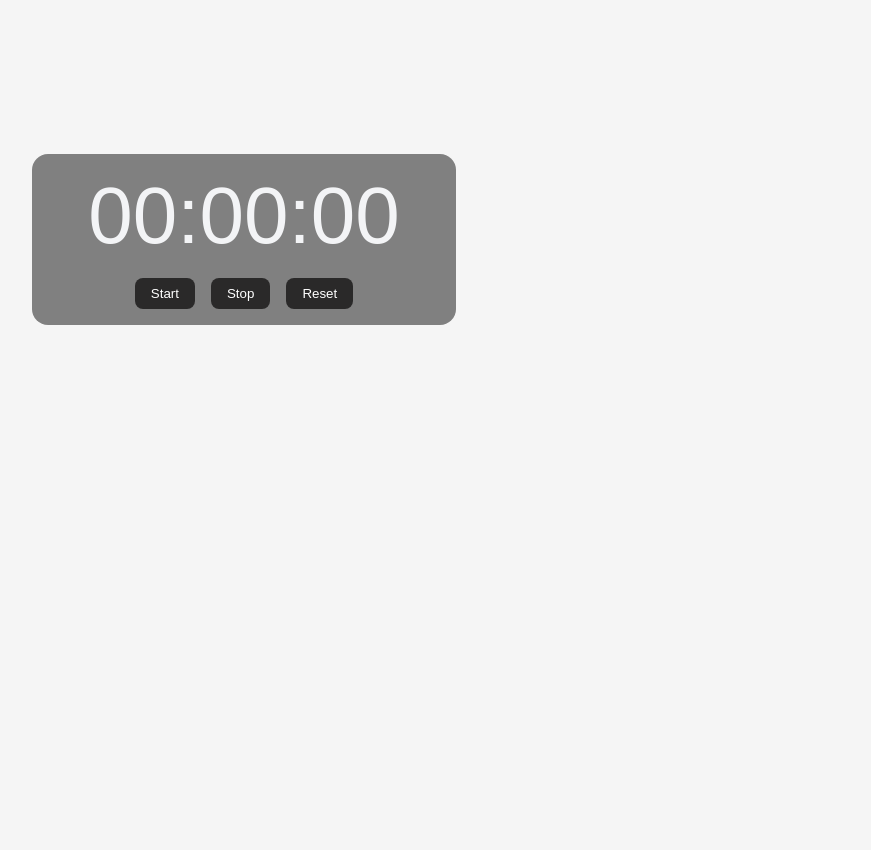
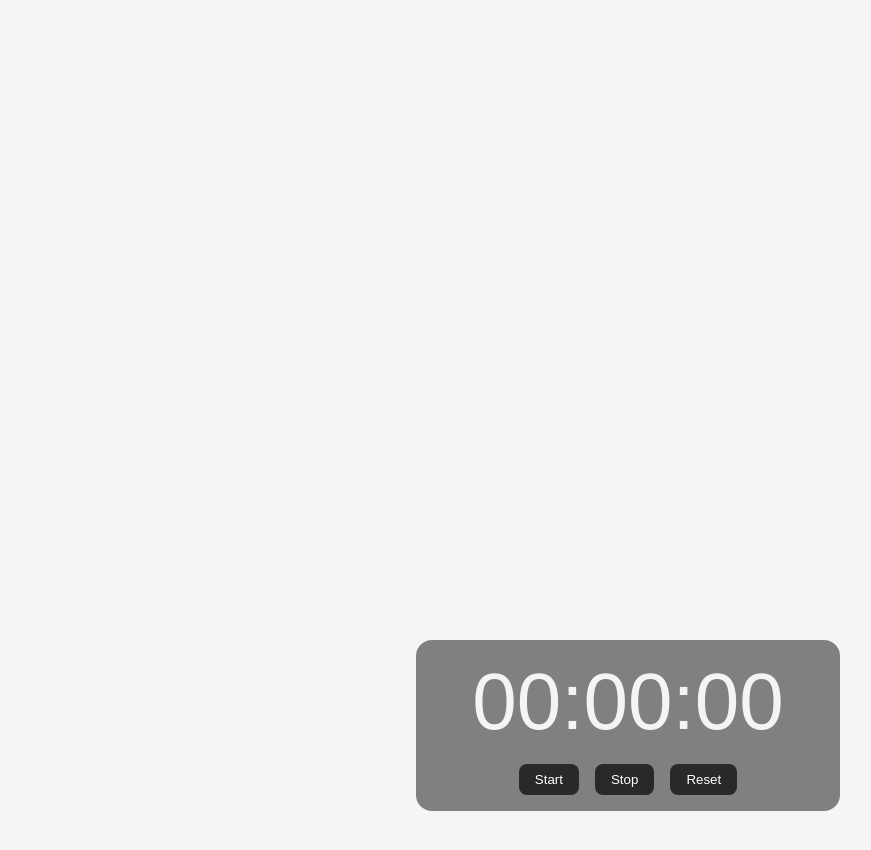
Before and after one commit to nwachukwuoparah/Stop-watch, a plain HTML site: page index.html in a window 1280 px wide. Shown: the top 850 px of the page, without its empty margins (224-1095 px from the left). Before the commit the page ends 800 px from the top, so only its background shows below. Drawn offline with Linux system fonts and the light colour scheme.

Commit message:
changr on .watch

```diff
--- a/main.css
+++ b/main.css
@@ -27,10 +27,10 @@ body{
 	background-color: var(--darkdark);
 	width: 100%;
 	max-width: 360px;
-	margin-top: 12%;
-	margin-bottom:10%;
-	margin-left:20%;
-	margin-right:10%;
+	margin-top: 50%;
+	margin-bottom:50%;
+	margin-left:50%;
+	margin-right:50%;
 	padding: 1rem 2rem;
 	border-radius: 1rem;
 }
```
